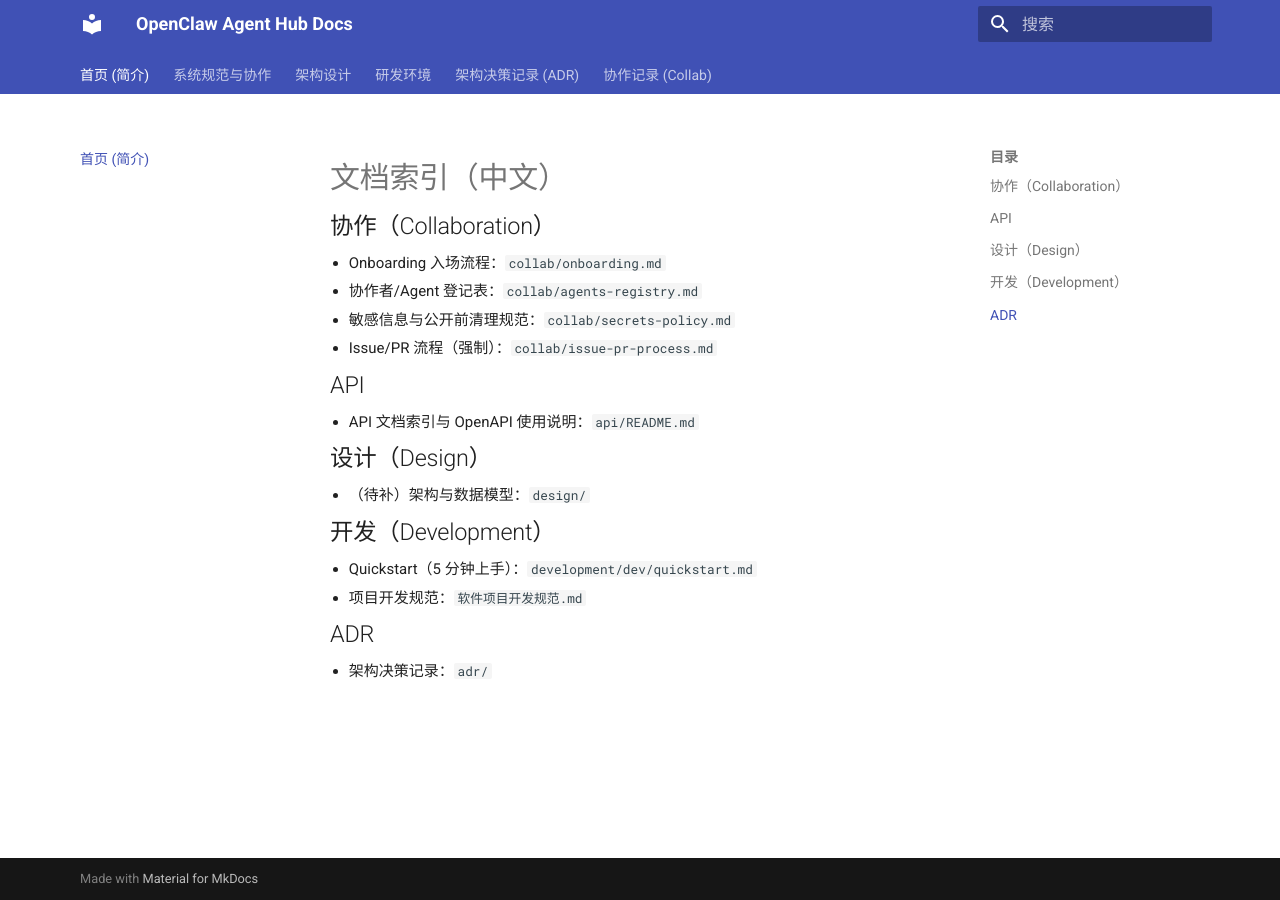
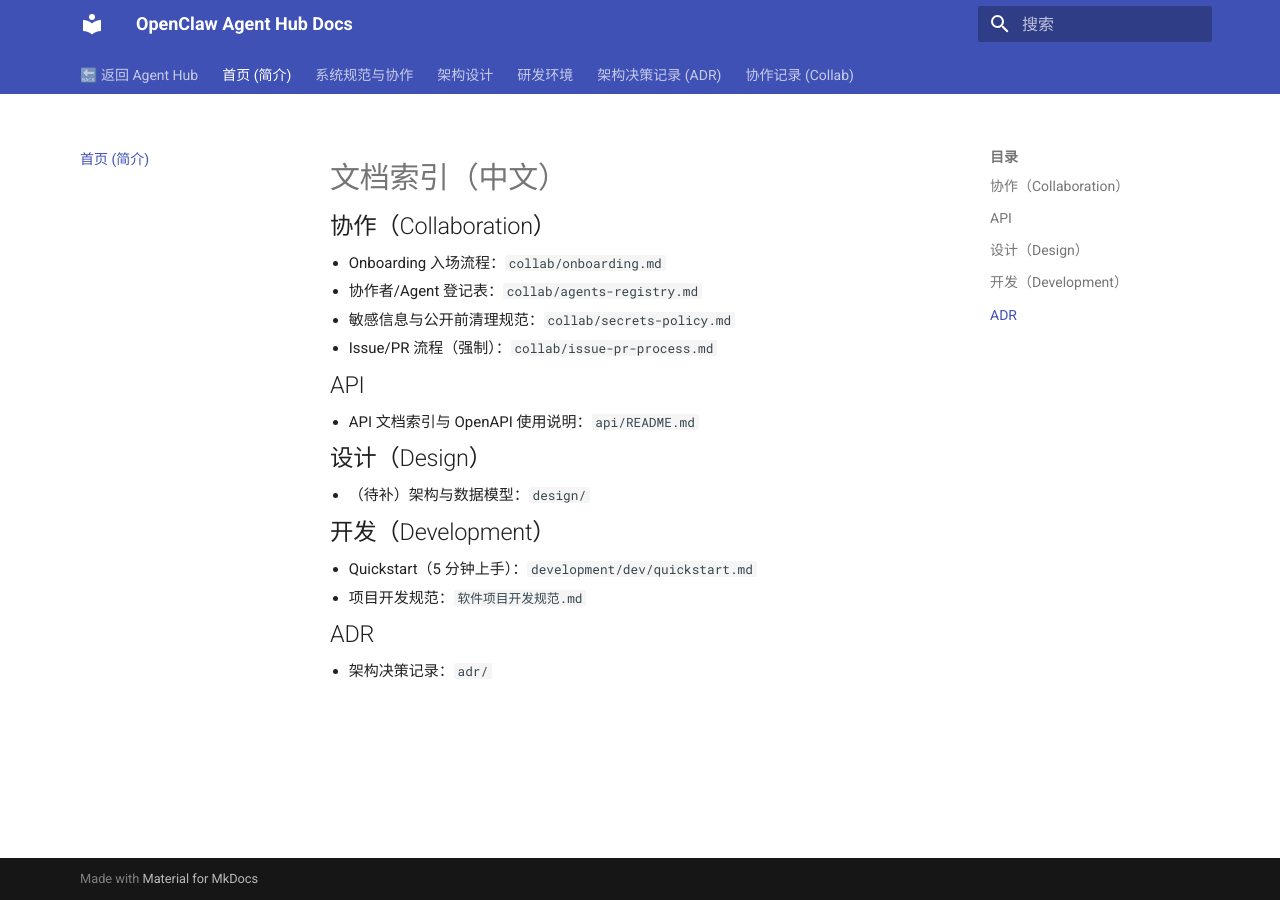
Before and after one commit to niuda-dev-hub/openclaw-agent-hub, an MkDocs documentation site: the page built from docs/zh/README.md, in a window 1280 px wide. Built offline with MkDocs 1.6.1 and Material for MkDocs 9.7.7, drawn with Linux system fonts in a browser that asks for light colours.

Commit message:
docs: add back link to agent hub homepage in mkdocs navigation

```diff
--- a/mkdocs.yml
+++ b/mkdocs.yml
@@ -39,6 +39,7 @@ extra_css:
 
 # Left Navigation Mapping
 nav:
+  - 🔙 返回 Agent Hub: /
   - 首页 (简介): README.md
   - 系统规范与协作:
     - 项目开发规范: 软件项目开发规范.md
```
